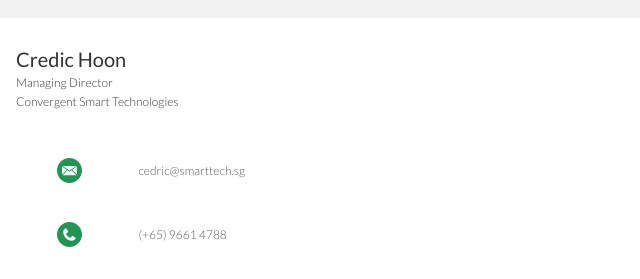
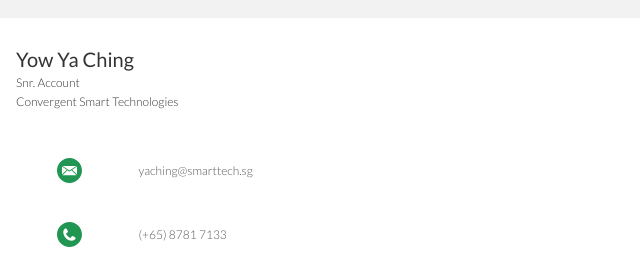
Before and after one commit to wingingful/yaching-cst, a plain HTML site: page index.html in a window 1280 px wide. Shown: the part 222-501 px from the top of the page, 0-640 px from the left. Drawn offline with Linux system fonts and the light colour scheme; a web font is replaced by a local one.

Commit message:
Update index.html

```diff
--- a/index.html
+++ b/index.html
@@ -25,8 +25,8 @@
 		<div class="container">
 			<div class="row name-title-company">
 				<div class="col is-6">
-					<p class="text-name">Credic Hoon</p>
-					<p class="text-title-company">Managing Director</p>
+					<p class="text-name">Yow Ya Ching</p>
+					<p class="text-title-company">Snr. Account</p>
 					<p class="text-title-company">Convergent Smart Technologies</p>
 				</div>
 				<div class="col">
@@ -37,14 +37,14 @@
 	</section>
 
 	<section class="bg-color-white secondary-info">
-		<a href="mailto:cedric@smarttech.sg">
+		<a href="mailto:yaching@smarttech.sg">
 			<div class="container">
 				<div class="row detail">
 					<div class="col">
 						<img src="assets/icon-email.svg" alt="Email Icon"">
 					</div>
 					<div class="col is-8">
-						<p class="text-detail">cedric@smarttech.sg</p>
+						<p class="text-detail">yaching@smarttech.sg</p>
 					</div>
 					<div class="col">
 						<img src="assets/right-arrow.svg" alt="Right Arrow" height="50%" width="40%">
@@ -55,14 +55,14 @@
 	</section>
 
 	<section class="bg-color-white secondary-info">
-		<a href="tel:+659661 4788">
+		<a href="tel:+6587817133">
 			<div class="container">
 				<div class="row detail">
 					<div class="col">
 						<img src="assets/icon-phone.svg" alt="Phone Icon"">
 					</div>
 					<div class="col is-8">
-						<p class="text-detail">(+65) 9661 4788</p>
+						<p class="text-detail">(+65) 8781 7133</p>
 					</div>
 					<div class="col">
 						<img src="assets/right-arrow.svg" alt="Right Arrow" height="50%" width="40%">
```
